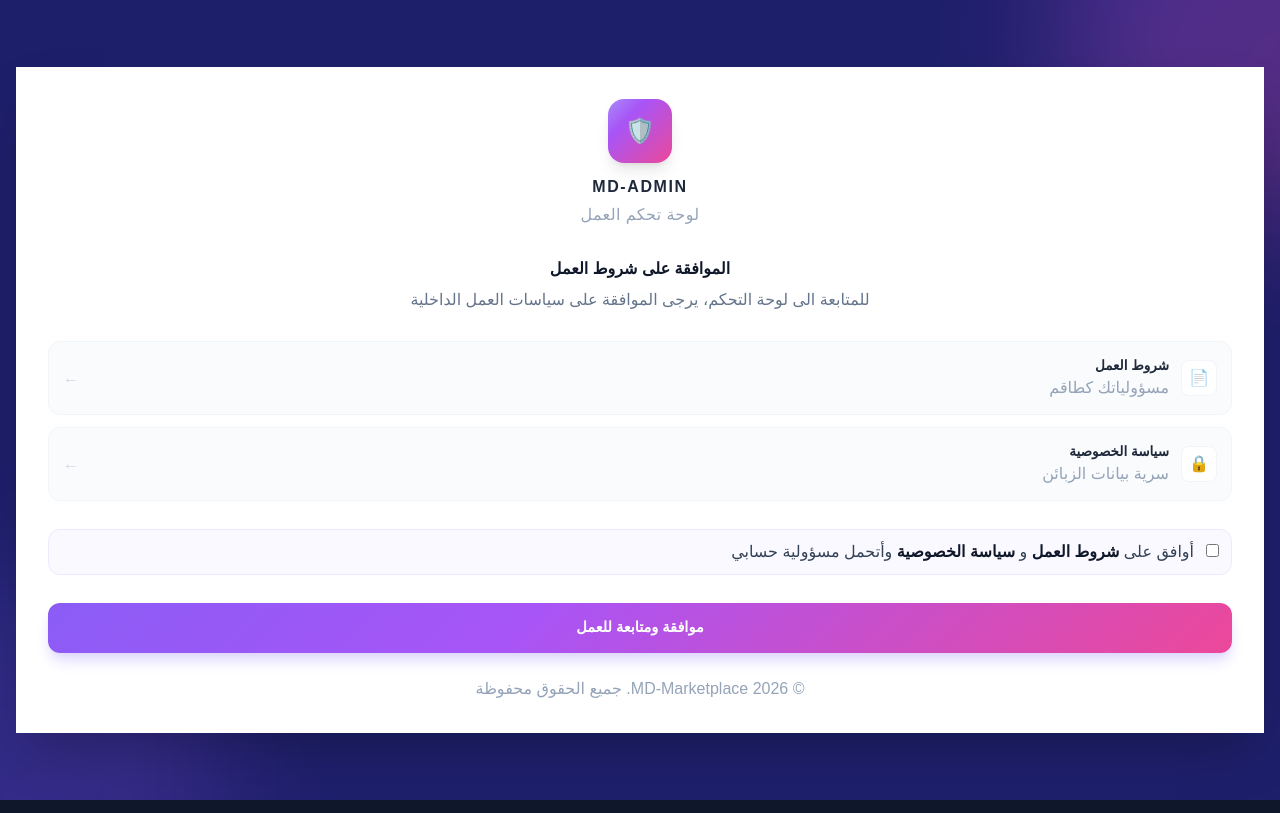
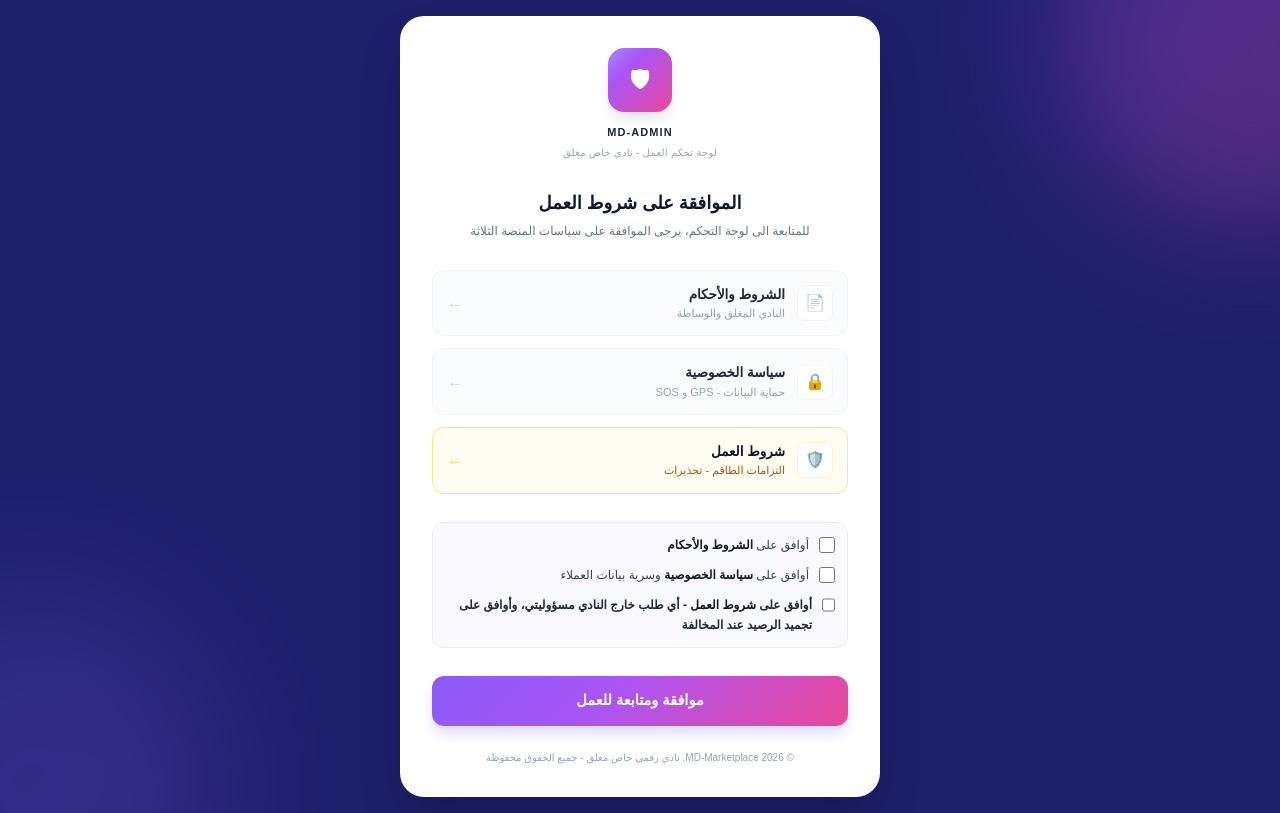
Before and after one commit to mjahto18-ui/MD-Marketplace, a Next.js app: page /admin/terms-approval in a window 1280 px wide. Built offline with nearby package versions, Linux system fonts and the light colour scheme.

Commit message:
Revise terms approval logic and UI
Updated the terms approval page to require agreement to three separate terms: Terms of Service, Privacy Policy, and Work Terms. Enhanced the UI with improved text and structure.

```diff
--- a/app/admin/terms-approval/page.jsx
+++ b/app/admin/terms-approval/page.jsx
@@ -5,9 +5,12 @@ export default function AdminTermsApproval() {
   const [loading, setLoading] = useState(false);
 
   async function handleApprove() {
-    const agree = document.getElementById("agree");
-    if (!agree?.checked) {
-      alert("يجب الموافقة أولاً");
+    const agreeTerms = document.getElementById("agreeTerms");
+    const agreePrivacy = document.getElementById("agreePrivacy");
+    const agreeWork = document.getElementById("agreeWork");
+
+    if (!agreeTerms?.checked || !agreePrivacy?.checked || !agreeWork?.checked) {
+      alert("يجب الموافقة على الشروط الثلاثة أولاً");
       return;
     }
 
@@ -17,7 +20,11 @@ export default function AdminTermsApproval() {
         method: "POST",
         headers: { "Content-Type": "application/json" },
         credentials: "include",
-        body: JSON.stringify({ AcceptedTerms: true }),
+        body: JSON.stringify({
+          AcceptedTerms: true,
+          AcceptedPrivacy: true,
+          AcceptedWorkTerms: true
+        }),
       });
 
       const data = await res.json();
@@ -40,37 +47,39 @@ export default function AdminTermsApproval() {
         <div className="absolute -bottom-40 -left-40 w-96 h-96 rounded-full blur-3xl opacity-20" style={{ background: "linear-gradient(135deg, #6366f1, #a855f7)" }}></div>
       </div>
 
-      <div className="bg-white shadow-2xl rounded- p-8 w-full max-w- relative z-10">
+      <div className="bg-white shadow-2xl rounded-[24px] p-8 w-full max-w-[480px] relative z-10">
 
         <div className="flex flex-col items-center mb-8">
           <div className="w-16 h-16 rounded-2xl flex items-center justify-center mb-3 shadow-lg" style={{ background: "linear-gradient(135deg, #a78bfa 0%, #a855f7 30%, #ec4899 100%)" }}>
-            <span className="text-white text-2xl">🛡️</span>
+            <span className="text-white text-2xl">🛡</span>
           </div>
-          <h3 className="text- font-bold tracking-widest text-slate-800">MD-ADMIN</h3>
-          <p className="text- text-slate-400 mt-1 tracking-wide">لوحة تحكم العمل</p>
+          <h3 className="text-[11px] font-bold tracking-widest text-slate-800">MD-ADMIN</h3>
+          <p className="text-[10px] text-slate-400 mt-1 tracking-wide">لوحة تحكم العمل - نادي خاص مغلق</p>
         </div>
 
-        <h2 className="text- font-bold mb-2 text-center text-slate-900 leading-tight">
+        <h2 className="text-[18px] font-bold mb-2 text-center text-slate-900 leading-tight">
           الموافقة على شروط العمل
         </h2>
-        <p className="text- text-slate-500 text-center mb-7 leading-relaxed">
-          للمتابعة الى لوحة التحكم، يرجى الموافقة على سياسات العمل الداخلية
+        <p className="text-[12px] text-slate-500 text-center mb-7 leading-relaxed">
+          للمتابعة الى لوحة التحكم، يرجى الموافقة على سياسات المنصة الثلاثة
         </p>
 
         <div className="space-y-3 mb-7">
+          {/* 1 - الشروط والاحكام */}
           <a href="/terms" className="flex items-center justify-between p-3.5 rounded-xl border border-slate-100 bg-slate-50/70 hover:bg-slate-50 hover:border-violet-200 transition group">
             <div className="flex items-center gap-3">
               <div className="w-9 h-9 rounded-lg bg-white border border-slate-100 flex items-center justify-center text-violet-600 group-hover:bg-violet-600 group-hover:text-white transition">
                 📄
               </div>
               <div>
-                <p className="text-[13.5px] font-semibold text-slate-800">شروط العمل</p>
-                <p className="text- text-slate-400">مسؤولياتك كطاقم</p>
+                <p className="text-[13.5px] font-semibold text-slate-800">الشروط والأحكام</p>
+                <p className="text-[11px] text-slate-400">النادي المغلق والوساطة</p>
               </div>
             </div>
             <span className="text-slate-300 group-hover:text-violet-500">←</span>
           </a>
 
+          {/* 2 - سياسة الخصوصية */}
           <a href="/privacy" className="flex items-center justify-between p-3.5 rounded-xl border border-slate-100 bg-slate-50/70 hover:bg-slate-50 hover:border-violet-200 transition group">
             <div className="flex items-center gap-3">
               <div className="w-9 h-9 rounded-lg bg-white border border-slate-100 flex items-center justify-center text-violet-600 group-hover:bg-violet-600 group-hover:text-white transition">
@@ -78,17 +87,39 @@ export default function AdminTermsApproval() {
               </div>
               <div>
                 <p className="text-[13.5px] font-semibold text-slate-800">سياسة الخصوصية</p>
-                <p className="text- text-slate-400">سرية بيانات الزبائن</p>
+                <p className="text-[11px] text-slate-400">حماية البيانات - GPS و SOS</p>
               </div>
             </div>
             <span className="text-slate-300 group-hover:text-violet-500">←</span>
           </a>
+
+          {/* 3 - شروط العمل - الجديد */}
+          <a href="/work-terms" className="flex items-center justify-between p-3.5 rounded-xl border border-amber-200 bg-amber-50/70 hover:bg-amber-50 hover:border-amber-300 transition group">
+            <div className="flex items-center gap-3">
+              <div className="w-9 h-9 rounded-lg bg-white border border-amber-100 flex items-center justify-center text-amber-600 group-hover:bg-amber-600 group-hover:text-white transition">
+                🛡️
+              </div>
+              <div>
+                <p className="text-[13.5px] font-bold text-slate-900">شروط العمل</p>
+                <p className="text-[11px] text-amber-700">التزامات الطاقم - تحذيرات</p>
+              </div>
+            </div>
+            <span className="text-amber-300 group-hover:text-amber-600">←</span>
+          </a>
         </div>
 
-        <div className="flex items-start gap-3 mb-7 p-3 rounded-xl bg-violet-50/50 border border-violet-100">
-          <input type="checkbox" id="agree" className="w- h- mt-0.5 rounded accent-violet-600 cursor-pointer" />
-          <label htmlFor="agree" className="text- leading-5 text-slate-700 cursor-pointer select-none">
-            أوافق على <span className="font-semibold text-slate-900">شروط العمل</span> و <span className="font-semibold text-slate-900">سياسة الخصوصية</span> وأتحمل مسؤولية حسابي
+        <div className="space-y-2.5 mb-7 p-3 rounded-xl bg-violet-50/50 border border-violet-100">
+          <label className="flex items-start gap-2.5 cursor-pointer">
+            <input type="checkbox" id="agreeTerms" className="w-4 h-4 mt-0.5 rounded accent-violet-600 cursor-pointer" />
+            <span className="text-[12px] leading-5 text-slate-700 cursor-pointer select-none">أوافق على <b className="text-slate-900">الشروط والأحكام</b></span>
+          </label>
+          <label className="flex items-start gap-2.5 cursor-pointer">
+            <input type="checkbox" id="agreePrivacy" className="w-4 h-4 mt-0.5 rounded accent-violet-600 cursor-pointer" />
+            <span className="text-[12px] leading-5 text-slate-700 cursor-pointer select-none">أوافق على <b className="text-slate-900">سياسة الخصوصية</b> وسرية بيانات العملاء</span>
+          </label>
+          <label className="flex items-start gap-2.5 cursor-pointer">
+            <input type="checkbox" id="agreeWork" className="w-4 h-4 mt-0.5 rounded accent-violet-600 cursor-pointer" />
+            <span className="text-[12px] leading-5 text-slate-800 font-semibold cursor-pointer select-none">أوافق على <b className="text-slate-900">شروط العمل</b> - أي طلب خارج النادي مسؤوليتي، وأوافق على تجميد الرصيد عند المخالفة</span>
           </label>
         </div>
 
@@ -101,8 +132,8 @@ export default function AdminTermsApproval() {
           {loading? "جاري الحفظ..." : "موافقة ومتابعة للعمل"}
         </button>
 
-        <p className="text- text-center text-slate-400 mt-6">
-          © 2026 MD-Marketplace. جميع الحقوق محفوظة
+        <p className="text-[10px] text-center text-slate-400 mt-6">
+          © 2026 MD-Marketplace. نادي رقمي خاص مغلق - جميع الحقوق محفوظة
         </p>
       </div>
     </div>
```
